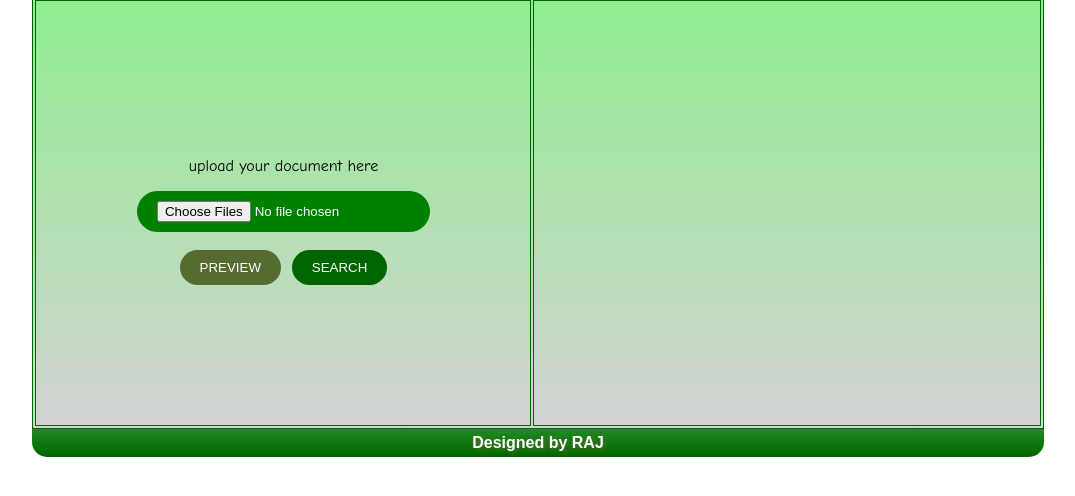
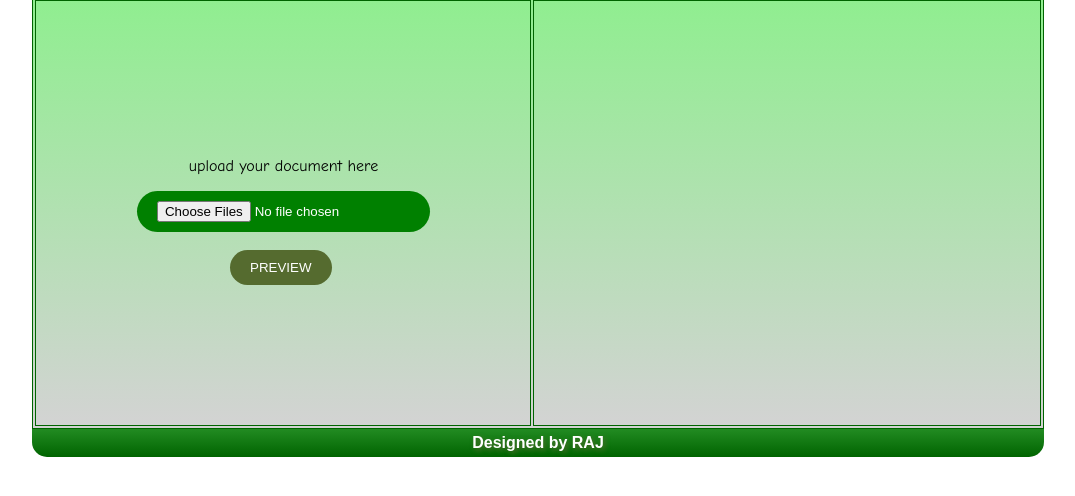
Before and after one commit to Lcsundarraj/Lcsundarraj.github.io, a plain HTML site: page upload_&display.html in a window 1280 px wide. Shown: the part 102-598 px from the top of the page, without its empty margins (102-1177 px from the left). Drawn offline with nearby package versions, Linux system fonts and the light colour scheme.

Commit message:
Update upload_&display.html

```diff
--- a/upload_&display.html
+++ b/upload_&display.html
@@ -133,7 +133,7 @@
                     <input class="inputfile" id="file" type="file" name="file" data-multiple-caption="{count} files selected" multiple />
                         <br><br>
                         <input type="button" value="PREVIEW" onclick="PreviewImage();" id="preview" height=""  />&nbsp;
-                    <input type="submit" id="submit" value="SEARCH">
+
                     </form>
                 </td>
                 <td>
```
